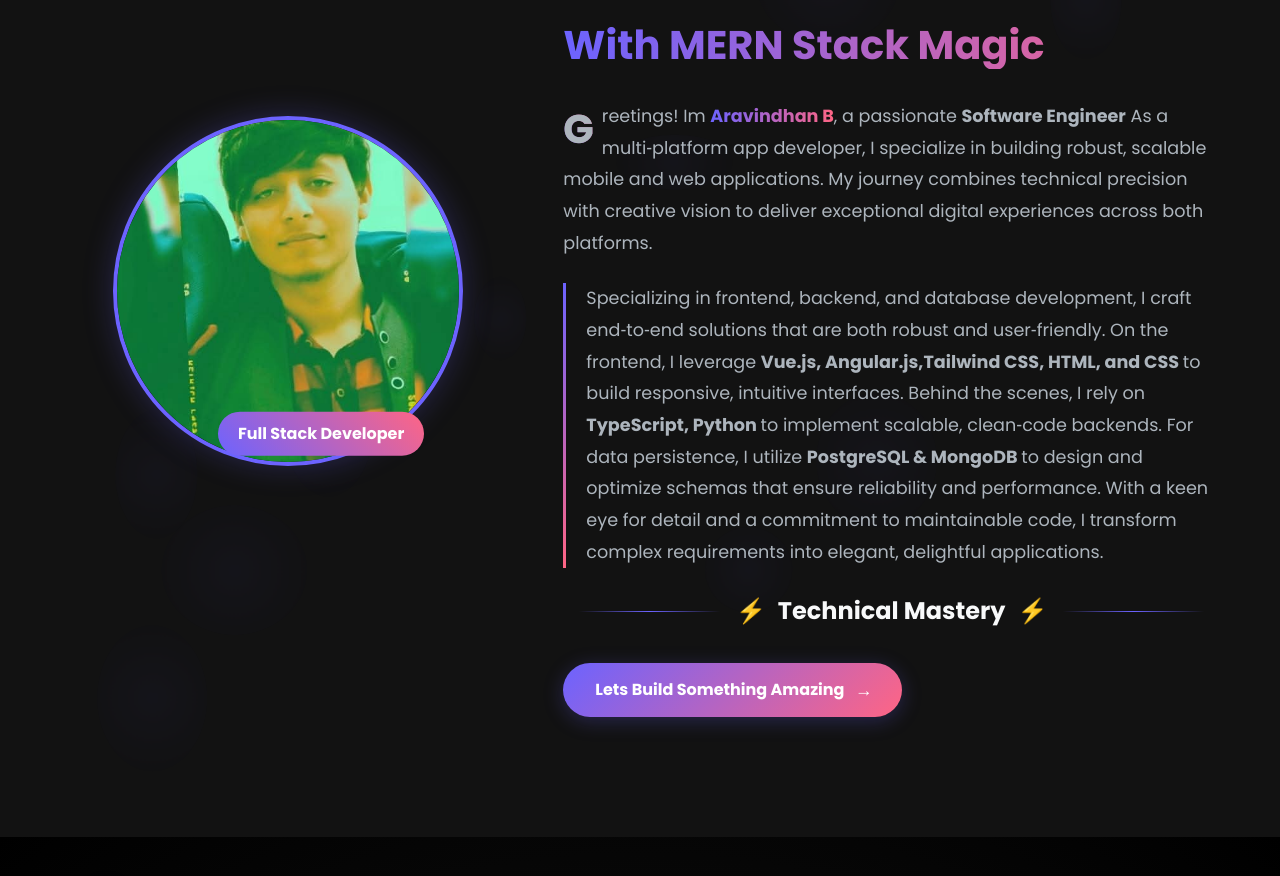
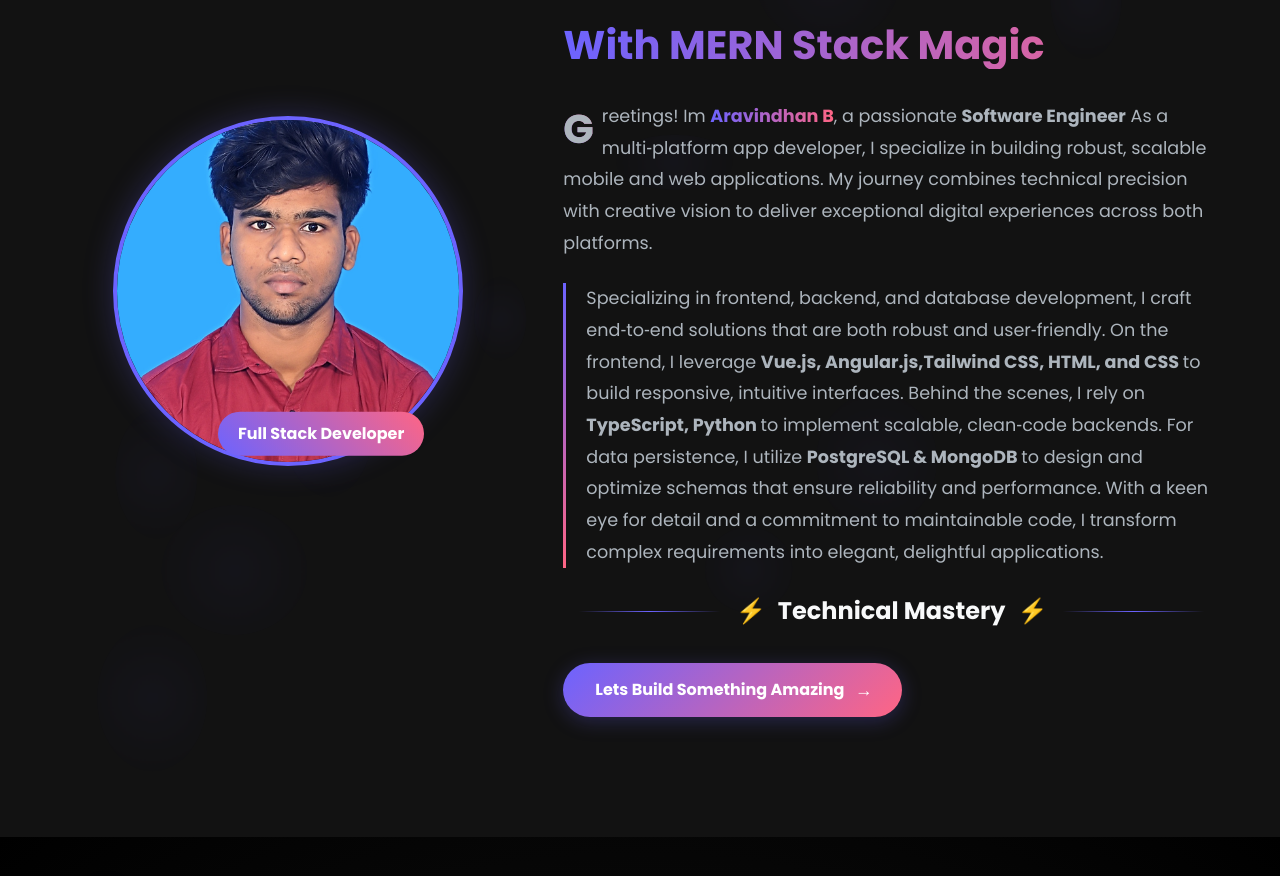
Before and after one commit to Aravindh-dev12/My-Portfolio, a Next.js app: page / in a window 1280 px wide. Shown: the part 1054-1930 px from the top of the page. Built offline with nearby package versions, Linux system fonts and the light colour scheme.

Commit message:
About.tsx

```diff
--- a/src/app/components/About.tsx
+++ b/src/app/components/About.tsx
@@ -197,7 +197,7 @@ export const About = () => {
                                 transition={{ type: 'spring', stiffness: 400 }}
                             >
                                 <Avatar
-                                    src="/images/myPic.jpg"  // Updated image path
+                                    src="/images/photo.JPG"  // Updated image path
                                     alt="Profile Picture"
                                     sx={{
                                         width: { xs: 250, md: 350 },
```
